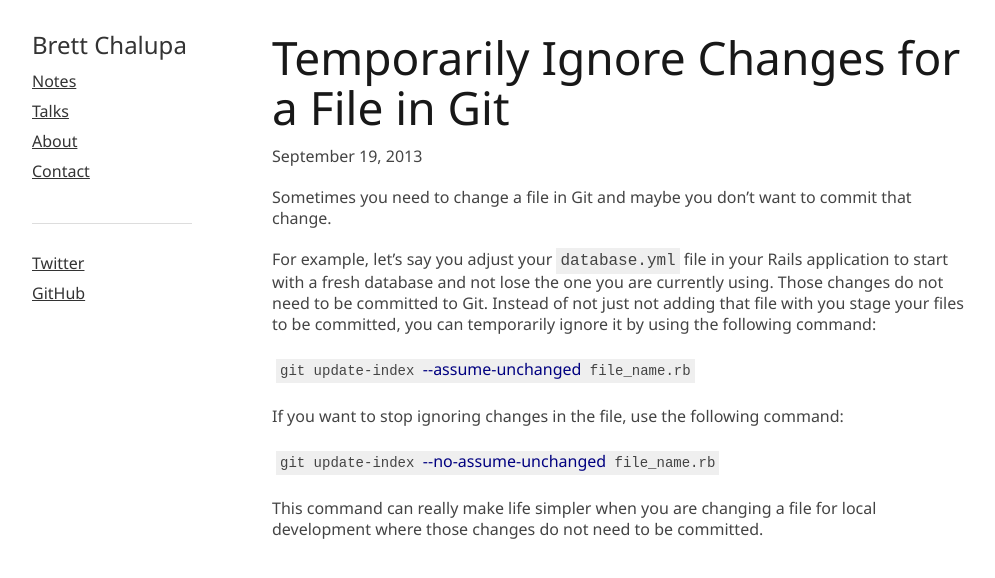
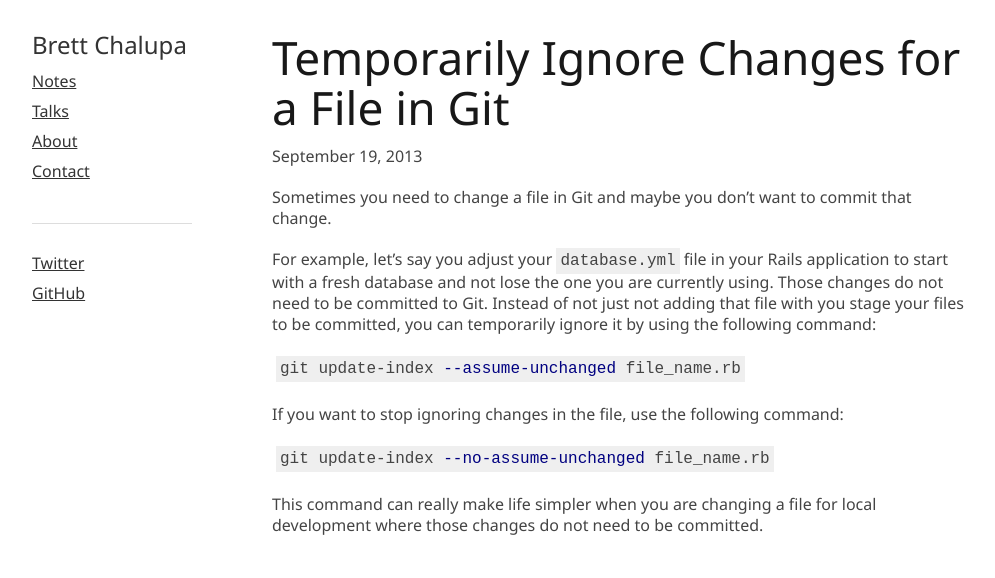
Before and after one commit to brettchalupa/brettchalupa.github.io, a Jekyll site: the page built from _posts/notes/2013-09-19-temporarily-ignore-changes-for-a-file-in-git.md, in a window 1280 px wide. Shown: the top 578 px of the page, without its empty margins (138-1133 px from the left). Built offline with Jekyll 4.4.1, drawn with Linux system fonts in a browser that asks for light colours; Markdown is read by kramdown in place of the engine named in the settings.

Commit message:
Tweak code and code > span styles
This explicitly sets the font-size for code. It also adjusts the styles
for nested spans in code or pre elements to use the monospace font, as
comments are wrapped in spans.

```diff
--- a/css/layout.css
+++ b/css/layout.css
@@ -31,8 +31,13 @@ p, ul, ol, li, span, blockquote, small {
 
 pre, code {
   font-family: Courier New, Courier, monospace;
+  font-size: 16px;
   background-color: #EFEFEF;
   padding: 4px;
+}
+
+pre, code span {
+  font-family: Courier New, Courier, monospace;
 }
 
 .page {
```
